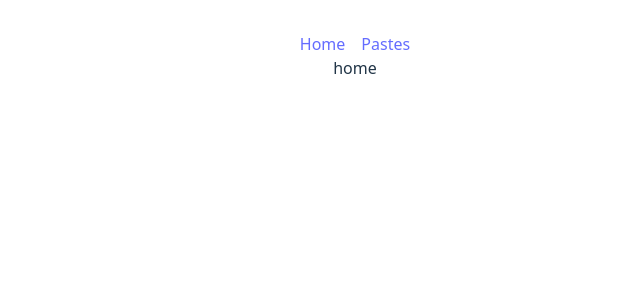
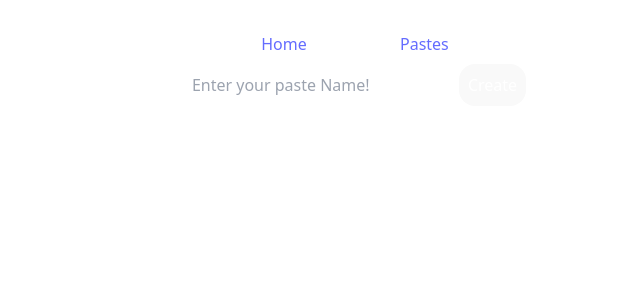
Before and after one commit to kumarmanojgit/notes-sharing-project, a React (Vite) app in the folder notes-sh-project/: page / in a window 1280 px wide. Shown: the top 300 px of the page, without its empty margins (285-925 px from the left). Built offline with nearby package versions, Linux system fonts and the light colour scheme.

Commit message:
add button

```diff
--- a/notes-sh-project/src/coponent/Home.jsx
+++ b/notes-sh-project/src/coponent/Home.jsx
@@ -1,7 +1,26 @@
-import React from "react";
+import React, { useState } from "react";
+import { useSearchParams } from "react-router-dom"; // Ensure you have this import if using react-router-dom
 
 const Home = () => {
-  return <div>home</div>;
+  const [title, setTitle] = useState("");
+  const [value, setValue] = useState("");
+  //const [searchParams, setSearchParams] = useState("");
+  const [searchParams] = useSearchParams(); //useSearchParams hook
+  const pastId = searchParams.get("pasteId");
+  return (
+    <div className="flex flex-row gap-7">
+      <input
+        className="p-2 rounded-2xl mt-2"
+        type="text"
+        placeholder="Enter your paste Name!"
+        value={title}
+        onChange={(e) => setTitle(e.target.value)}
+      />
+      <button className="p-2 rounded-2xl mt-2 text-white">
+        {pastId ? "Update" : "Create"}
+      </button>
+    </div>
+  );
 };
 
 export default Home;
--- a/notes-sh-project/src/coponent/Navebar.jsx
+++ b/notes-sh-project/src/coponent/Navebar.jsx
@@ -3,7 +3,7 @@
 
 const Navebar = () => {
   return (
-    <div className="flex flex-row gap-4">
+    <div className="flex flex-row gap-4 place-content-evenly">
       <NavLink to="/">Home</NavLink>
       <NavLink to="/Pastes">Pastes</NavLink>
     </div>
```
